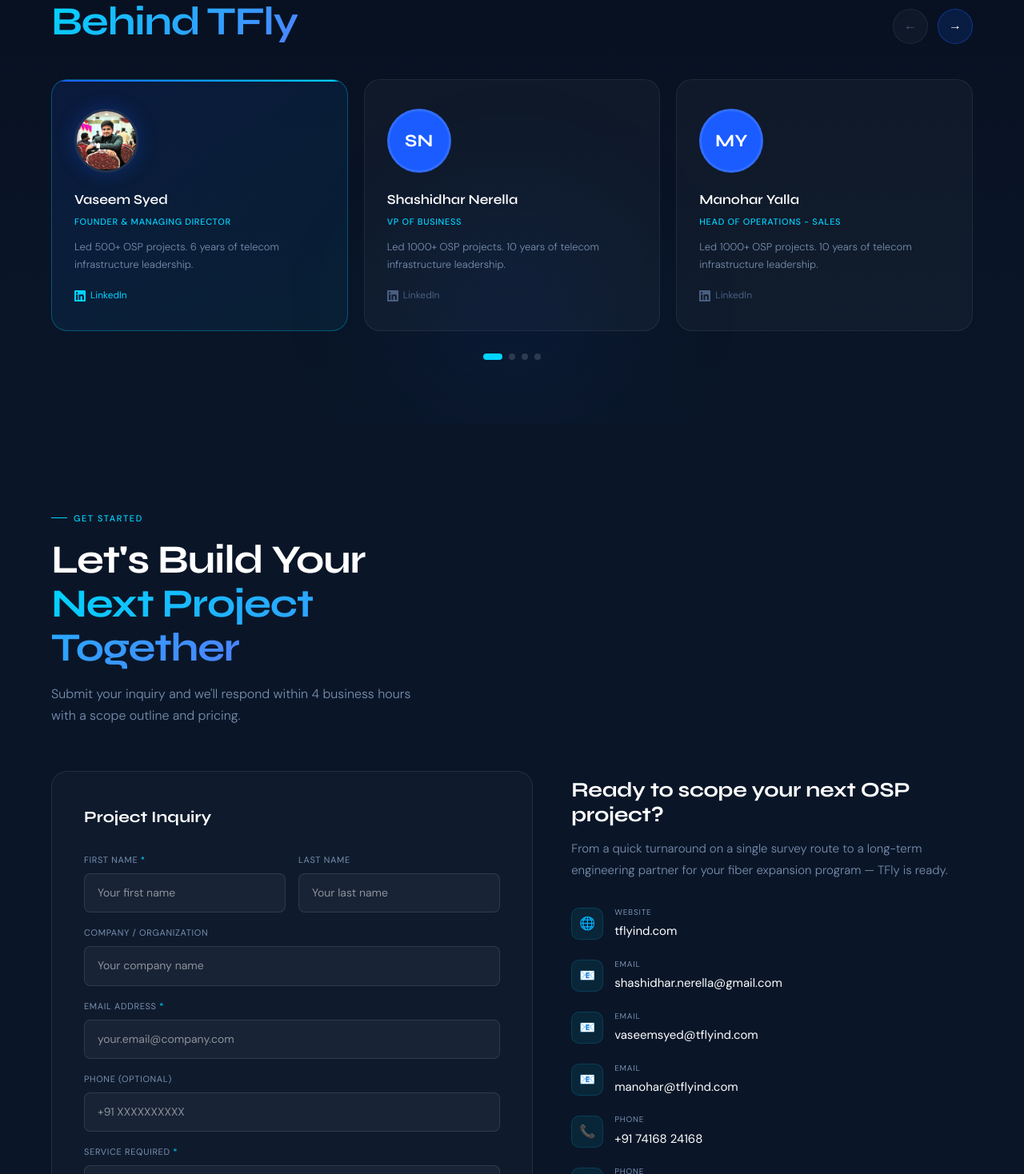
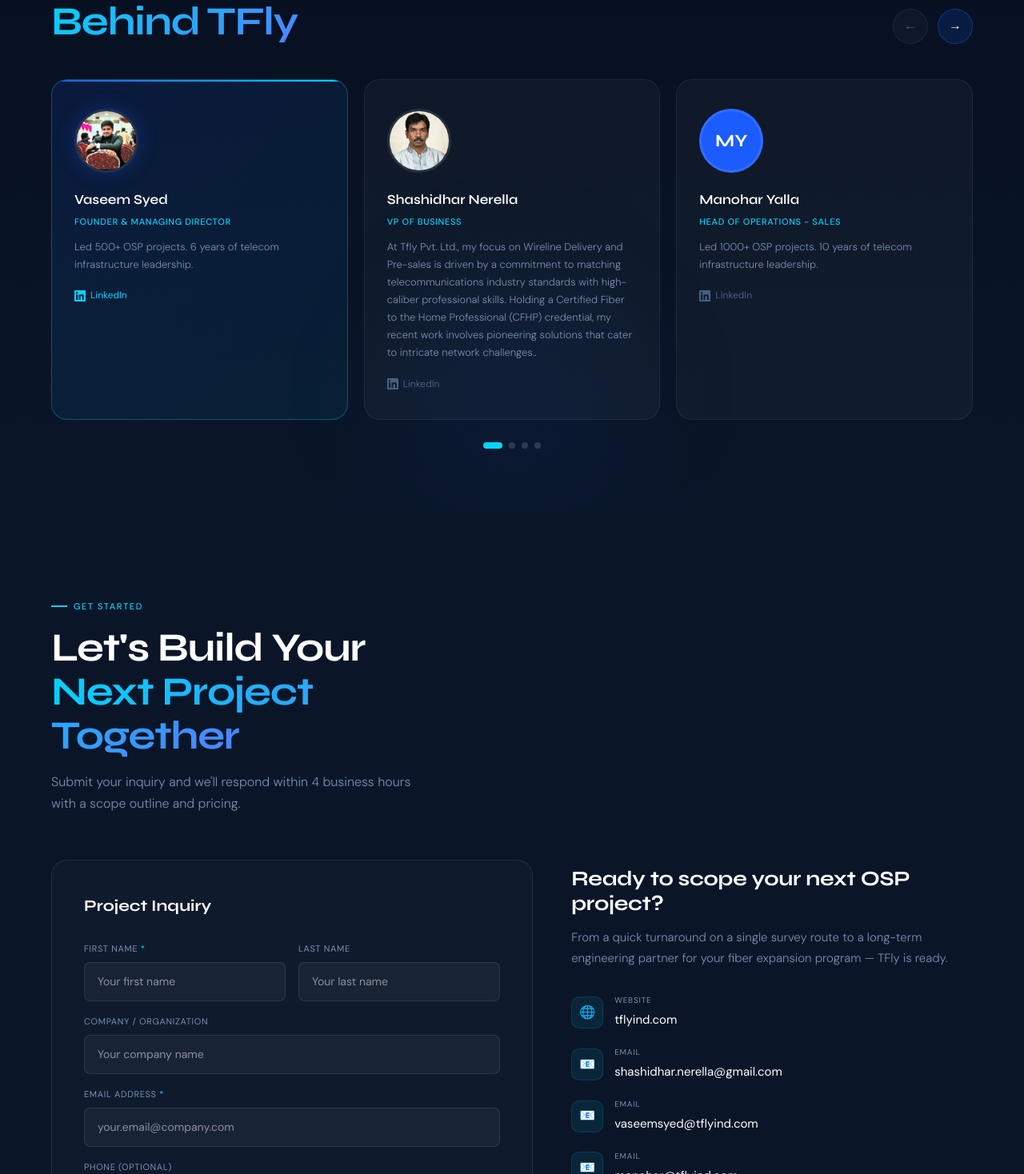
Before and after one commit to Muthaharshaik/tfly-website, a Next.js app: page / in a window 1280 px wide. Shown: the part 5002-6470 px from the top of the page at 80% size. Built offline with nearby package versions, Linux system fonts and the light colour scheme.

Commit message:
Added pp

```diff
--- a/components/Contact.js
+++ b/components/Contact.js
@@ -277,7 +277,6 @@
               { icon: '📧', label: 'Email',   value: 'shashidhar.nerella@gmail.com',   href: 'mailto:shashidhar.nerella@gmail.com'   },
               { icon: '📧', label: 'Email',   value: 'vaseemsyed@tflyind.com',   href: 'mailto:vaseemsyed@tflyind.com'   },
               { icon: '📧', label: 'Email',   value: 'manohar@tflyind.com',      href: 'mailto:manohar@tflyind.com'      },
-              { icon: '📞', label: 'Phone',   value: '+91 74168 24168',           href: 'tel:+9174168 24168'               },
               { icon: '📞', label: 'Phone',   value: '+91 8919343572',           href: 'tel:+918919343572'               },
               { icon: '📍', label: 'Address', value: 'Nellore, Andhra Pradesh',  href: null                              },
             ].map((c, i) => (
--- a/components/Team.js
+++ b/components/Team.js
@@ -26,8 +26,10 @@
   {
     name:     'Shashidhar Nerella',
     role:     'VP of business',
+    photo:    '/images/team/shashi.png',
     color:    '#1a5cff',
-    bio:      'Led 1000+ OSP projects. 10 years of telecom infrastructure leadership.',
+    bio:      'At Tfly Pvt. Ltd., my focus on Wireline Delivery and Pre-sales is driven by a commitment to matching telecommunications industry standards with high-caliber professional skills. Holding a Certified Fiber to the Home Professional (CFHP) credential, my recent work involves pioneering solutions that cater to intricate network challenges..',
+    linkedin: 'https://www.linkedin.com/in/shashi-nerella-cfhp-72082037/',
   },
 
   {
```
Also changed, not shown: public/images/team/shashi.png (added).
